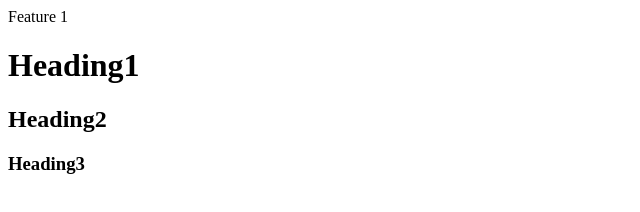
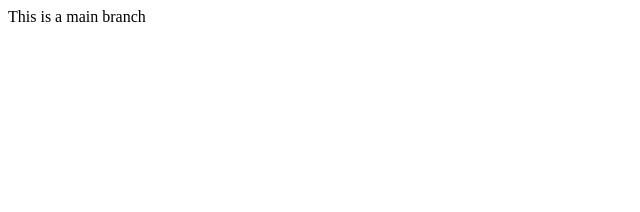
Before and after one commit to lokendra-java/localrepo, a plain HTML site: page index.html in a window 1280 px wide. Shown: the whole page, without its empty margins (0-640 px from the left). Drawn offline with Linux system fonts and the light colour scheme.

Commit message:
again modified index.html file

```diff
--- a/index.html
+++ b/index.html
@@ -1,4 +1 @@
-<p>Feature 1</p>
-<h1>Heading1</h1>
-<h2>Heading2</h2>
-<h3>Heading3</h3>
+<p>This is a main branch</p>
```
